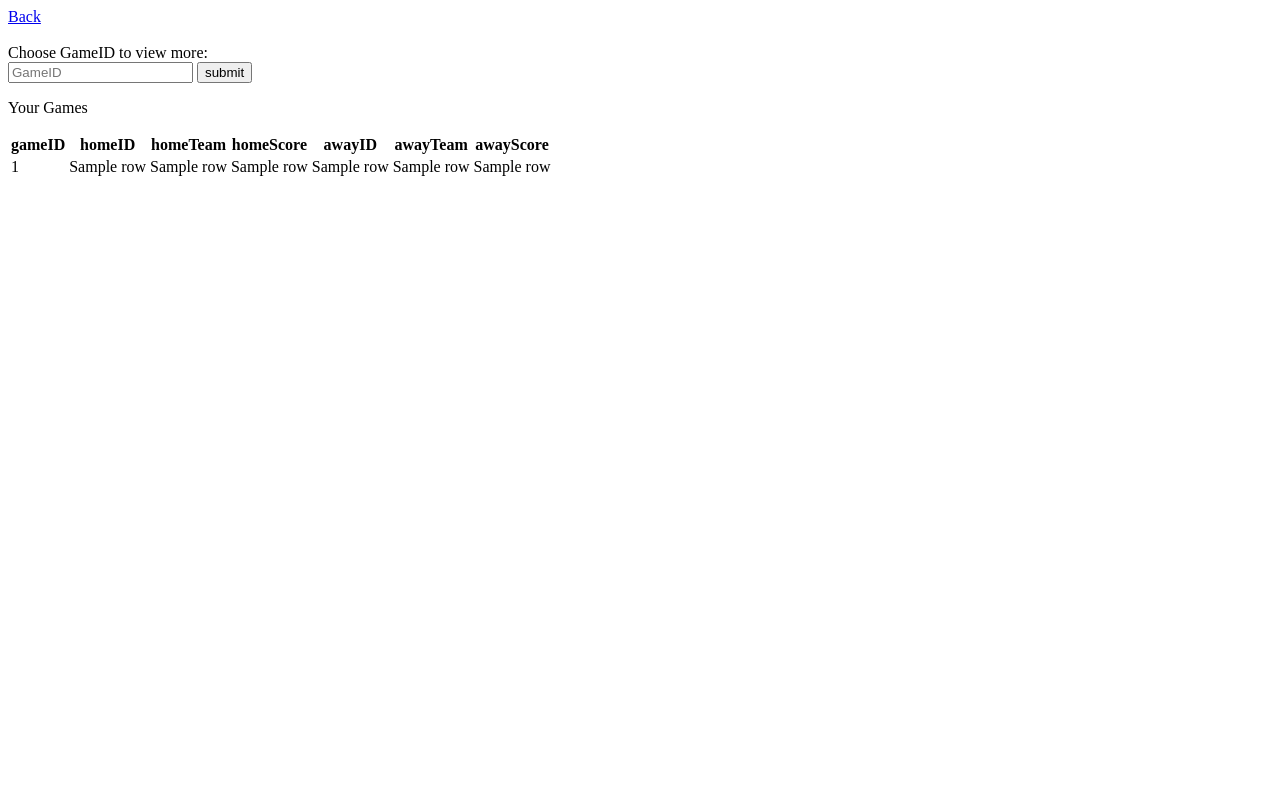
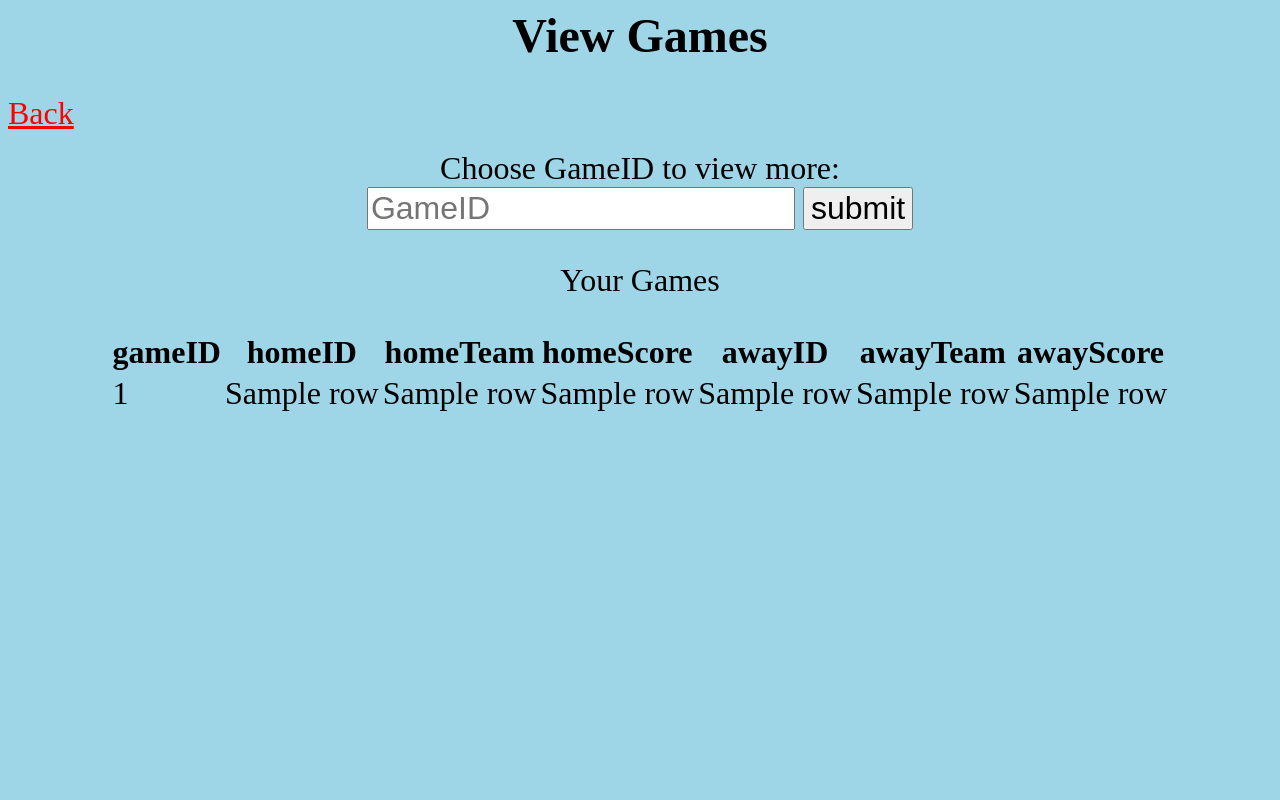
Before and after one commit to everettprussak/SoccerWebsite, a Flask app: template template/view_games.html in a window 1280 px wide. Run offline with Flask 3, Linux system fonts and the light colour scheme; the template is opened without the code that fills it: most values are stand-ins (such as "Sample title", 1, 10 or a date in 2020).

Commit message:
Update view_games.html

```diff
--- a/template/view_games.html
+++ b/template/view_games.html
@@ -1,23 +1,28 @@
+<!-- this is the creating of the page -->
 <html>
+  <!-- this is setting the backround color of the page -->
+  <body style="background-color:rgb(159, 214, 231);">
     <title>View Games</title>
-<a href='teams'>Back</a>
+    <!-- this is for the title -->
+    <center><h1 style="font-size: 3rem; color: #000000"> View Games</h1></center>
+    <!-- this is a button for returning to the privouse page -->
+    <a href='teams' style="font-size: 2rem; color: #ff0000">Back</a>
+    <!-- the br 's are all spacers for style and looks -->
     <br>
     <br>
-<form action = "{{ url_for('view_games') }}" method = "post">Choose GameID to view more: </a>
-
+    <!-- This creates a box for users to insert a gameID and get that game stats -->
+    <center><form style="font-size: 2rem; color: #000000" action = "{{ url_for('view_games') }}" method = "post">Choose GameID to view more: </a>
     <br>
-
     <label for="gameID">
       <i class="fas fa-user"></i>
     </label>
-    <input type="text" name="gameID" placeholder="GameID" id="gameID" required>
-    <input type="submit" value='submit'>
+    <input style="font-size: 2rem; color: #000000" type="text" name="gameID" placeholder="GameID" id="gameID" required>
+    <input style="font-size: 2rem; color: #000000" type="submit" value='submit'>
     <div class="msg">{{ msg }}</div>
-  </form>
-
-
-<p>Your Games</p>
-<table>
+    </form></center>
+    <!-- gives the user a table full of stats from a game-->
+    <center><p style="font-size: 2rem; color: #000000">Your Games</p></center>
+    <center><table style="font-size: 2rem; color: #000000">
       <thread>
         <tr>
           <th>gameID</th>
@@ -42,6 +47,6 @@
           {% endfor %}
         </tbody>
       </thread>
-</table>
-
+    </table></center>
+  </body>
 </html>
```
Lines whose indentation alone changed are shown as unchanged.
